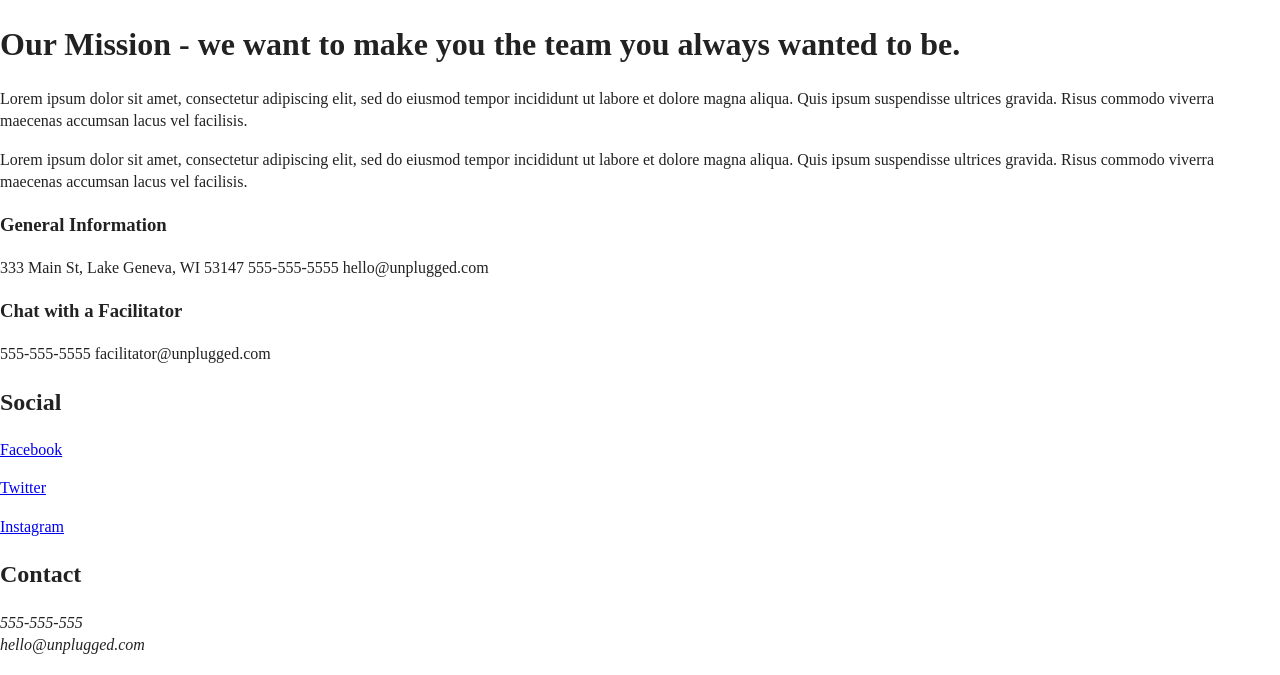
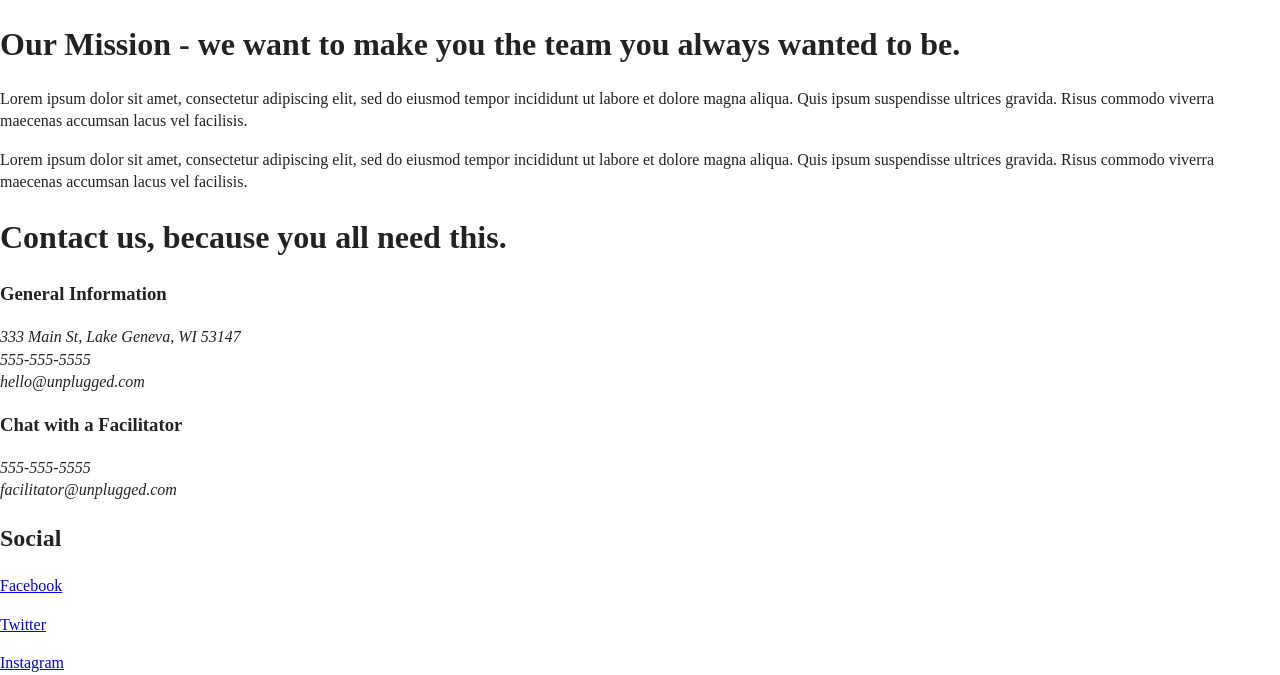
Before and after one commit to TheGoodWizard/unplugged, a website: page about/index.html in a window 1280 px wide. Shown: the part 100-775 px from the top of the page. Drawn offline with Linux system fonts and the light colour scheme.

Commit message:
Updated About Page
Wrapped up last minuet edits and spelling corrections to about page.

```diff
--- a/about/index.html
+++ b/about/index.html
@@ -102,15 +102,17 @@
 
           <div class="contact-content">
 
+            <h1>Contact us, because you all need this.</h1>
+
             <div class="general-information">
 
               <h3>General Information</h3>
 
-              <adress>333 Main St, Lake Geneva, WI 53147</adress>
+              <address>333 Main St, Lake Geneva, WI 53147</address>
 
-              <adress>555-555-5555</adress>
+              <address>555-555-5555</address>
 
-              <adress>hello@unplugged.com</adress>
+              <address>hello@unplugged.com</address>
 
             </div>
 
@@ -118,9 +120,9 @@
 
               <h3>Chat with a Facilitator</h3>
 
-              <adress>555-555-5555</adress>
+              <address>555-555-5555</address>
 
-              <adress>facilitator@unplugged.com</adress>
+              <address>facilitator@unplugged.com</address>
 
             </div>
 
```
